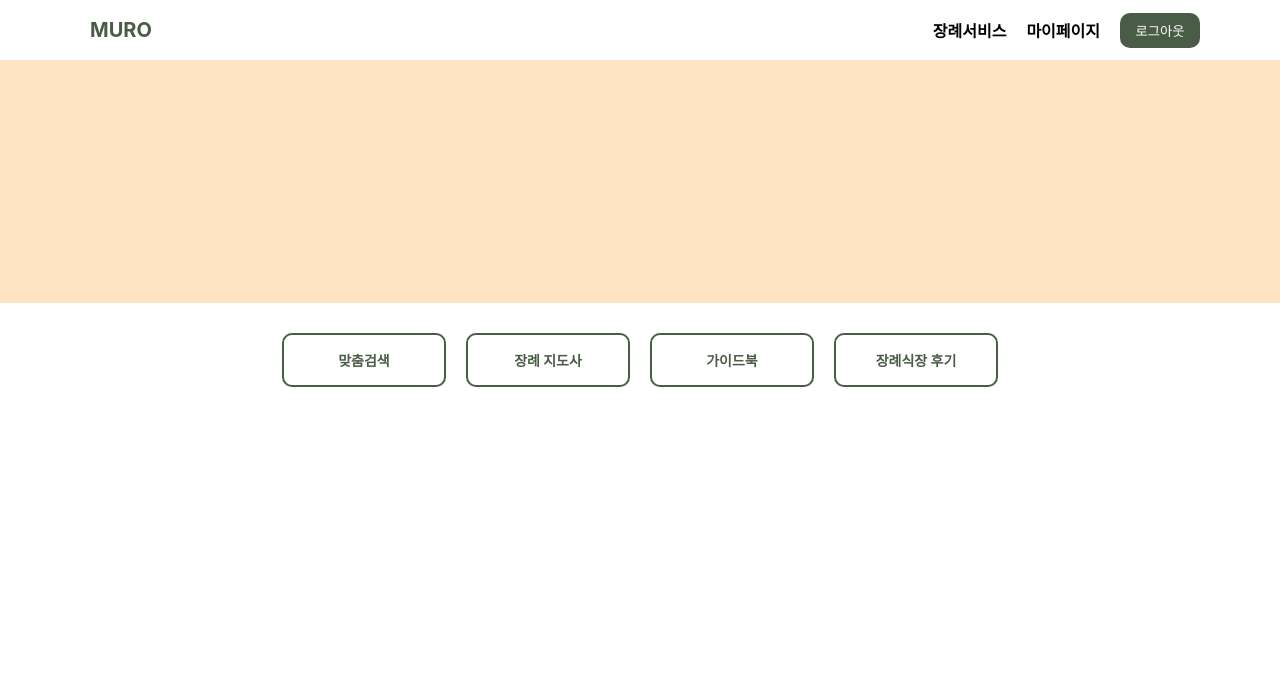
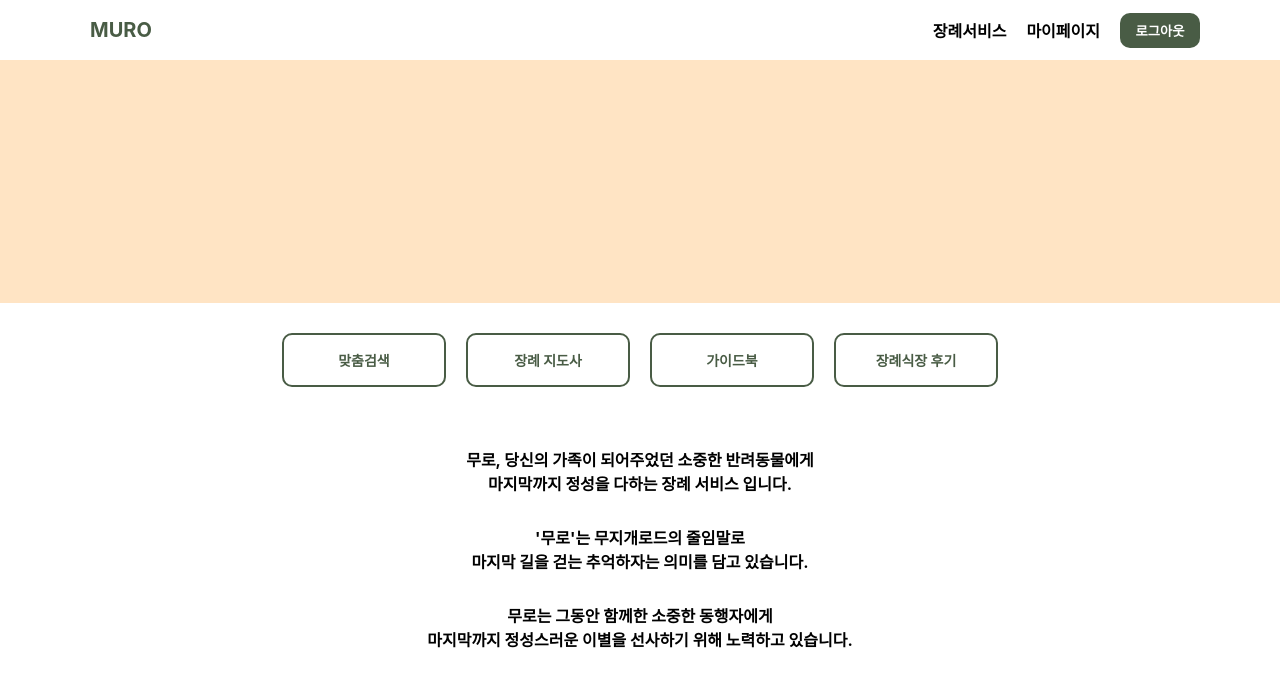
Before and after one commit to 23Software5/FrontEnd, a React (Create React App) app: page / in a window 1280 px wide. Shown: the top 686 px of the page. Built offline with nearby package versions, Linux system fonts and the light colour scheme.

Commit message:
메인화면 문구 추가

```diff
--- a/src/App.css
+++ b/src/App.css
@@ -2,3 +2,8 @@
   background-color: bisque;
   height: 243px;
 }
+.intro{
+font-weight: bold;
+text-align: center;
+margin: 30px 0;
+}
--- a/src/App.js
+++ b/src/App.js
@@ -22,6 +22,21 @@ function App() {
               <>
                 <div className="img"></div>
                 <Body />
+                <div className="intro">
+                  무로, 당신의 가족이 되어주었던 소중한 반려동물에게
+                  <br />
+                  마지막까지 정성을 다하는 장례 서비스 입니다.
+                </div>
+                <div className="intro">
+                  '무로'는 무지개로드의 줄임말로
+                  <br />
+                  마지막 길을 걷는 추억하자는 의미를 담고 있습니다.
+                </div>
+                <div className="intro">
+                  무로는 그동안 함께한 소중한 동행자에게
+                  <br />
+                  마지막까지 정성스러운 이별을 선사하기 위해 노력하고 있습니다.
+                </div>
               </>
             }
           />
--- a/src/styles/Header.css
+++ b/src/styles/Header.css
@@ -5,7 +5,6 @@
   height: 60px;
   padding: 0 80px;
   /* width: 100%; */
-
 }
 .header-title {
   color: #495c45;
@@ -25,8 +24,9 @@
 }
 
 .loginbtn {
-
-  color: white;background-color: #495c45;
+  font-weight: bold;
+  color: white;
+  background-color: #495c45;
   border-radius: 10px;
   width: 80px;
   height: 35px;
```
